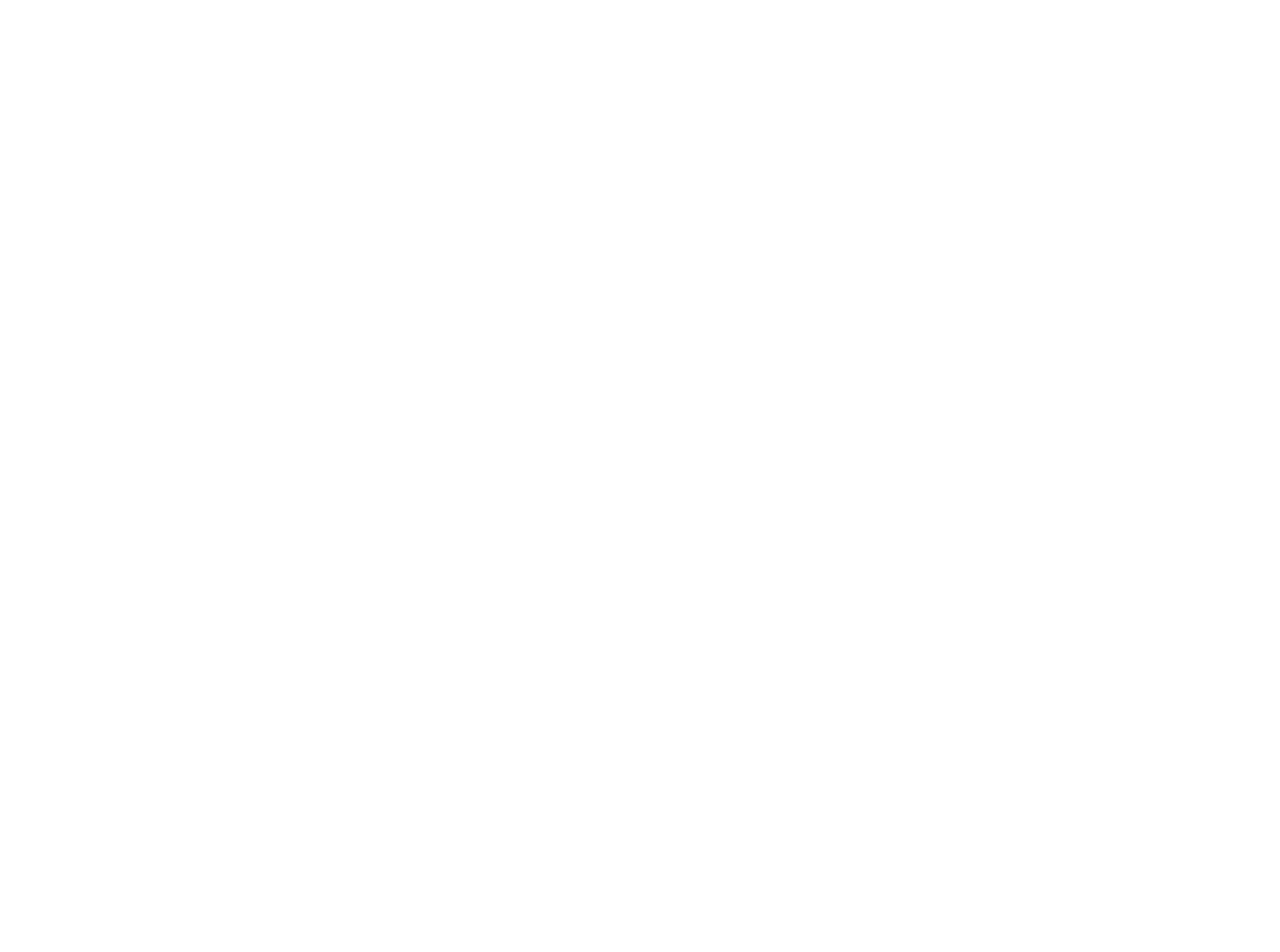
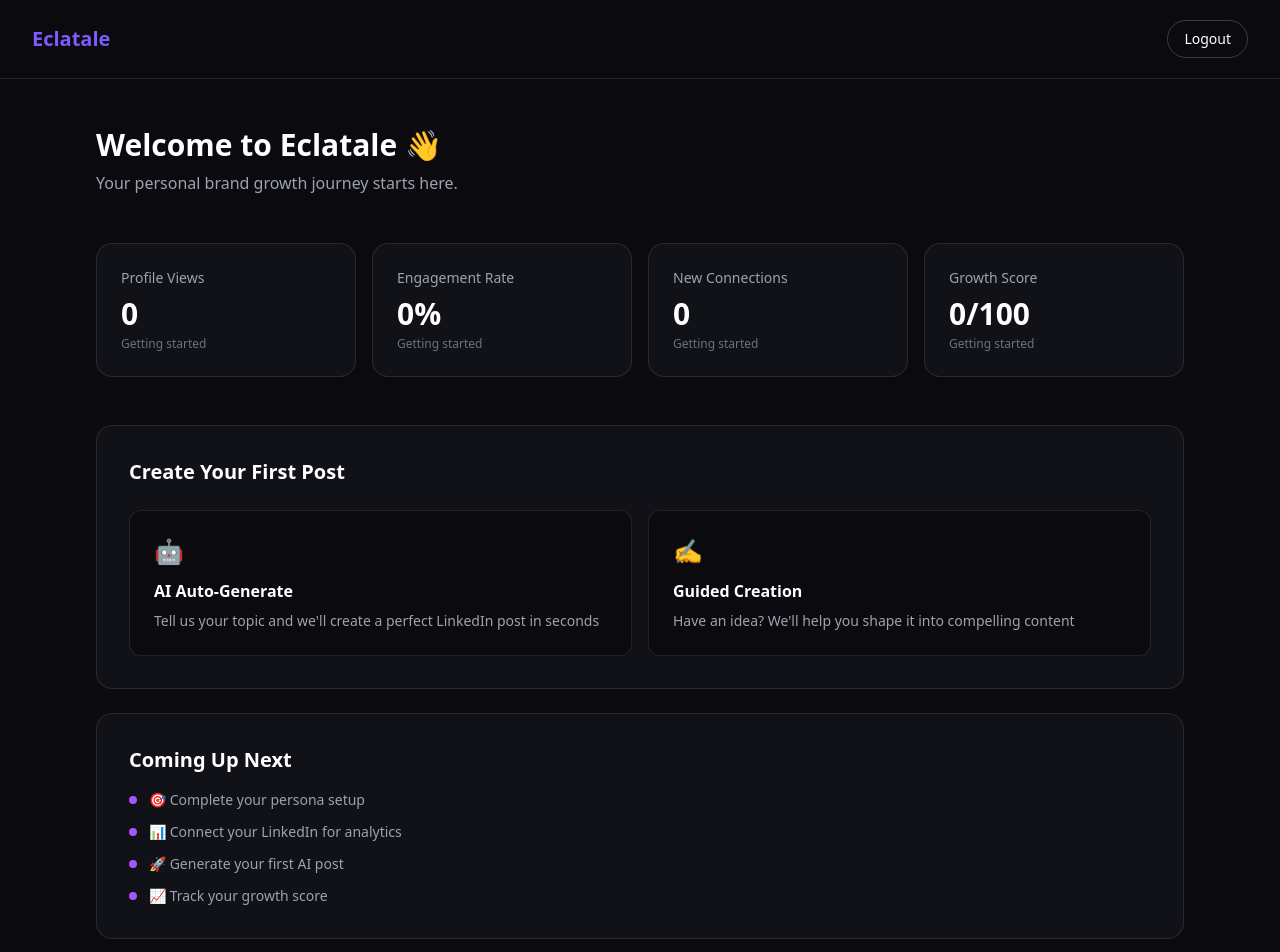
Before and after one commit to mohitsainimarketing-a11y/Eclatale, a React (Create React App) app in the folder frontend/: page /dashboard in a window 1280 px wide. Before the commit this address had no page. Shown: the top 952 px of the page. Before the commit the page ends 800 px from the top, so only its background shows below. Built offline with nearby package versions, Linux system fonts and the light colour scheme.

Commit message:
feat: add dashboard page

```diff
--- a/frontend/src/App.tsx
+++ b/frontend/src/App.tsx
@@ -2,6 +2,7 @@
 import { BrowserRouter as Router, Routes, Route } from 'react-router-dom';
 import Landing from './pages/Landing';
 import Auth from './pages/auth';
+import Dashboard from './pages/Dashboard';
 
 function App() {
   return (
@@ -9,6 +10,7 @@
       <Routes>
         <Route path="/" element={<Landing />} />
         <Route path="/signup" element={<Auth />} />
+        <Route path="/dashboard" element={<Dashboard />} />
       </Routes>
     </Router>
   );
--- /dev/null
+++ b/frontend/src/pages/Dashboard.tsx
@@ -0,0 +1,118 @@
+import React, { useEffect, useState } from 'react';
+import { createClient } from '@supabase/supabase-js';
+
+const supabase = createClient(
+  process.env.REACT_APP_SUPABASE_URL!,
+  process.env.REACT_APP_SUPABASE_ANON_KEY!
+);
+
+export default function Dashboard() {
+  const [user, setUser] = useState<any>(null);
+
+  useEffect(() => {
+    supabase.auth.getUser().then(({ data }) => {
+      setUser(data.user);
+    });
+  }, []);
+
+  const handleLogout = async () => {
+    await supabase.auth.signOut();
+    window.location.href = '/';
+  };
+
+  return (
+    <div className="min-h-screen text-white" style={{background: '#0A0A0F'}}>
+
+      {/* Nav */}
+      <nav className="flex justify-between items-center px-8 py-5 border-b border-white/10">
+        <div className="text-xl font-bold" style={{color: '#7C5CFC'}}>
+          Eclatale
+        </div>
+        <div className="flex items-center gap-4">
+          <span className="text-sm text-gray-400">{user?.email}</span>
+          <button
+            onClick={handleLogout}
+            className="text-sm px-4 py-2 rounded-full border border-white/20 hover:border-red-500 hover:text-red-400 transition-all"
+          >
+            Logout
+          </button>
+        </div>
+      </nav>
+
+      {/* Content */}
+      <div className="max-w-6xl mx-auto px-8 py-12">
+
+        {/* Welcome */}
+        <div className="mb-12">
+          <h1 className="text-3xl font-bold mb-2">
+            Welcome to Eclatale 👋
+          </h1>
+          <p className="text-gray-400">
+            Your personal brand growth journey starts here.
+          </p>
+        </div>
+
+        {/* Stats */}
+        <div className="grid grid-cols-1 md:grid-cols-4 gap-4 mb-12">
+          {[
+            { label: 'Profile Views', value: '0', change: 'Getting started' },
+            { label: 'Engagement Rate', value: '0%', change: 'Getting started' },
+            { label: 'New Connections', value: '0', change: 'Getting started' },
+            { label: 'Growth Score', value: '0/100', change: 'Getting started' },
+          ].map((stat, i) => (
+            <div key={i} className="rounded-2xl p-6 border border-white/10"
+              style={{background: '#111118'}}>
+              <div className="text-sm text-gray-400 mb-2">{stat.label}</div>
+              <div className="text-3xl font-bold mb-1">{stat.value}</div>
+              <div className="text-xs text-gray-500">{stat.change}</div>
+            </div>
+          ))}
+        </div>
+
+        {/* Create Post */}
+        <div className="rounded-2xl p-8 border border-white/10 mb-6"
+          style={{background: '#111118'}}>
+          <h2 className="text-xl font-semibold mb-6">Create Your First Post</h2>
+          <div className="grid grid-cols-1 md:grid-cols-2 gap-4">
+            <div className="p-6 rounded-xl border border-white/10 cursor-pointer hover:border-purple-500 transition-all"
+              style={{background: '#0A0A0F'}}>
+              <div className="text-2xl mb-3">🤖</div>
+              <h3 className="font-semibold mb-2">AI Auto-Generate</h3>
+              <p className="text-sm text-gray-400">
+                Tell us your topic and we'll create a perfect LinkedIn post in seconds
+              </p>
+            </div>
+            <div className="p-6 rounded-xl border border-white/10 cursor-pointer hover:border-purple-500 transition-all"
+              style={{background: '#0A0A0F'}}>
+              <div className="text-2xl mb-3">✍️</div>
+              <h3 className="font-semibold mb-2">Guided Creation</h3>
+              <p className="text-sm text-gray-400">
+                Have an idea? We'll help you shape it into compelling content
+              </p>
+            </div>
+          </div>
+        </div>
+
+        {/* Coming Soon */}
+        <div className="rounded-2xl p-8 border border-white/10"
+          style={{background: '#111118'}}>
+          <h2 className="text-xl font-semibold mb-4">Coming Up Next</h2>
+          <div className="space-y-3">
+            {[
+              '🎯 Complete your persona setup',
+              '📊 Connect your LinkedIn for analytics',
+              '🚀 Generate your first AI post',
+              '📈 Track your growth score',
+            ].map((item, i) => (
+              <div key={i} className="flex items-center gap-3 text-gray-400 text-sm">
+                <div className="w-2 h-2 rounded-full bg-purple-500"></div>
+                {item}
+              </div>
+            ))}
+          </div>
+        </div>
+
+      </div>
+    </div>
+  );
+}
```
